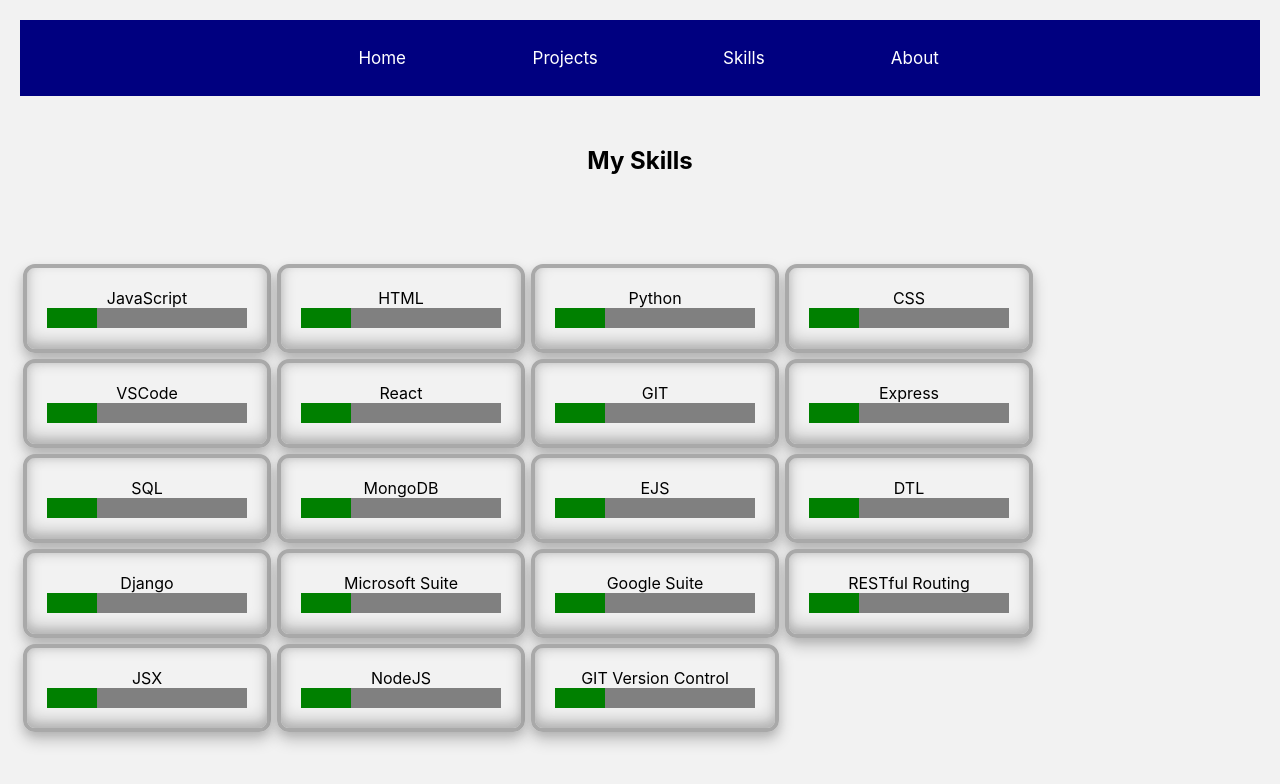
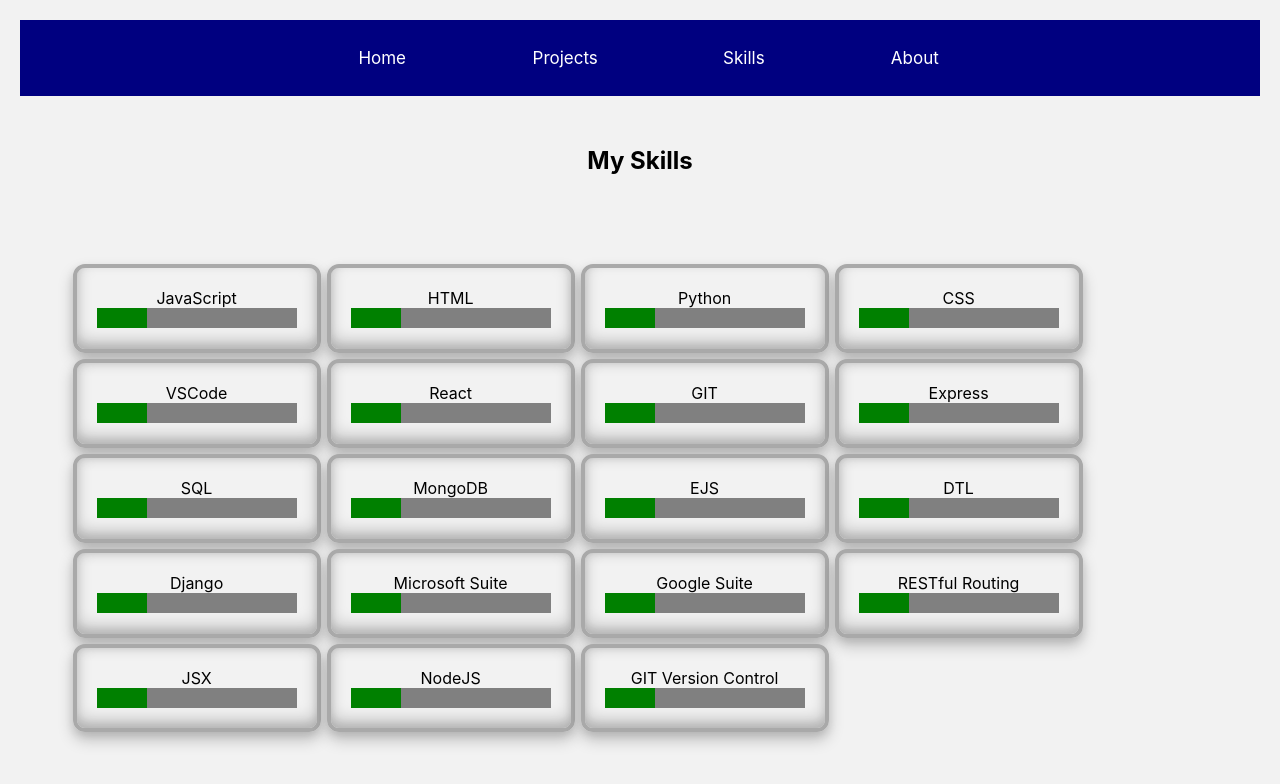
Before and after one commit to drejmin/Minor_Portfolio, a React (Create React App) app in the folder portfolio/: page /SkillsPage in a window 1280 px wide. Shown: the top 784 px of the page. Built offline with nearby package versions, Linux system fonts and the light colour scheme.

Commit message:
modified:   portfolio/src/Pages/SkillsPage/SkillsPage.css

```diff
--- a/portfolio/src/Pages/SkillsPage/SkillsPage.css
+++ b/portfolio/src/Pages/SkillsPage/SkillsPage.css
@@ -9,6 +9,7 @@
     flex-wrap: wrap;
     align-items:  center;
     margin-top: 3%;
+    margin-left: 4%;
 }
 
 .progress {
```
